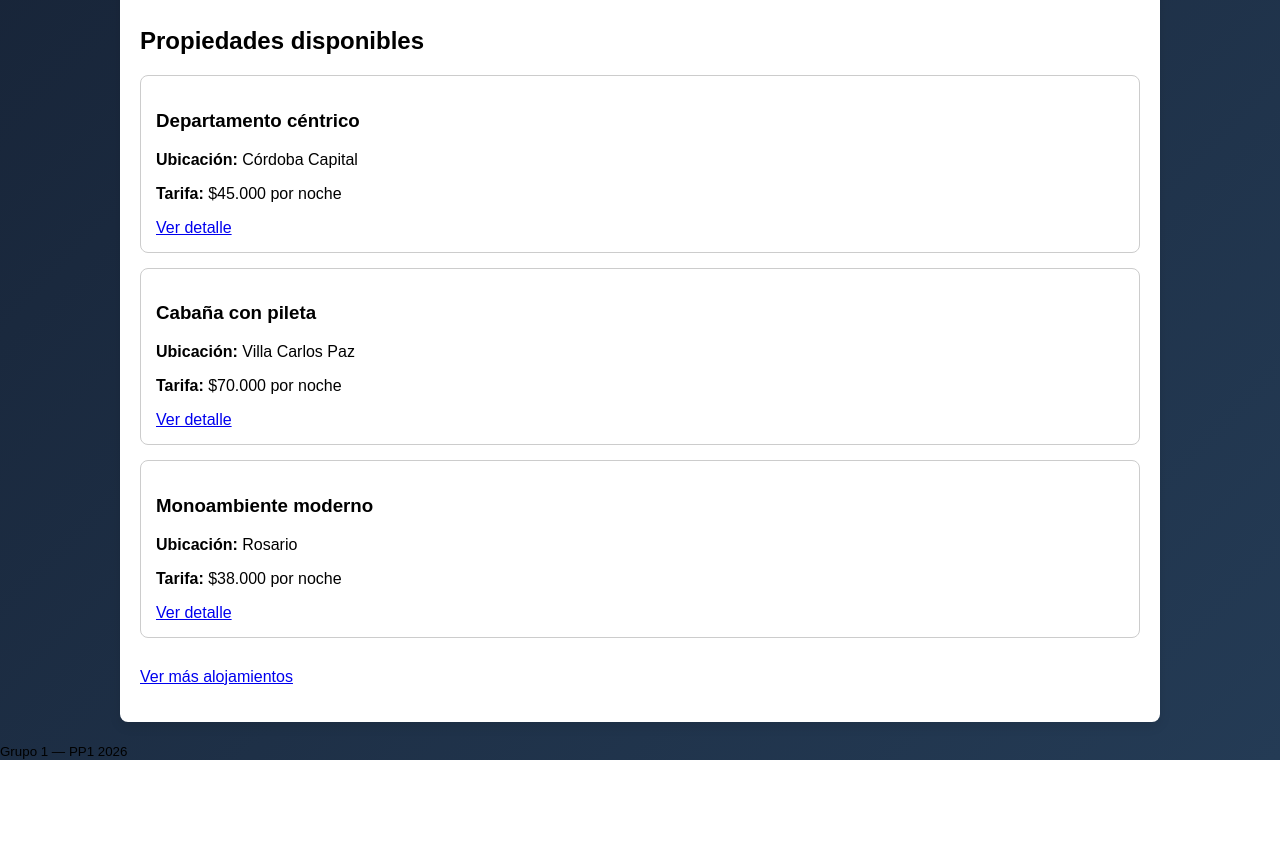
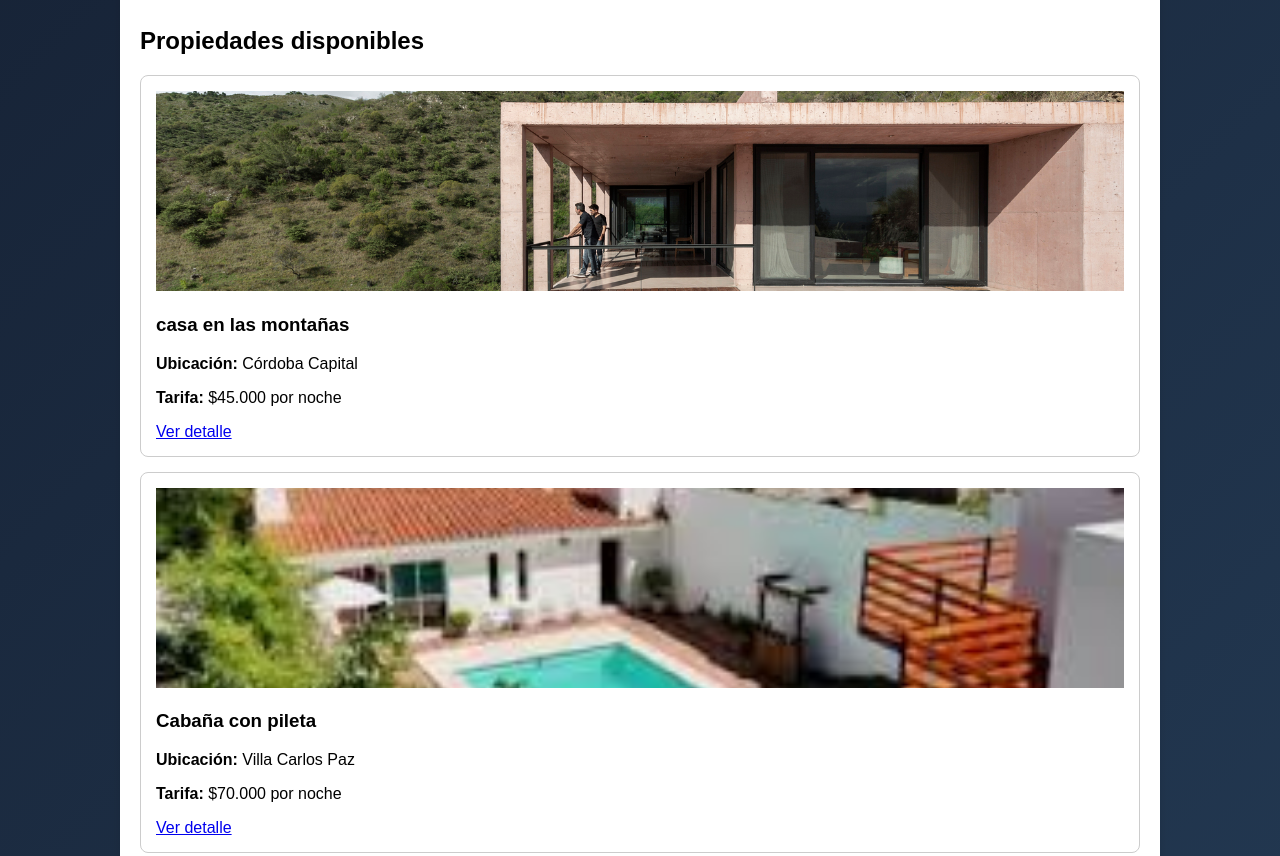
Before and after one commit to TheChaliX/PP1-2026-grupo1, a plain HTML site: page frontend/catalogo.html in a window 1280 px wide. Shown: the part 692-1548 px from the top of the page. Before the commit the page ends 1452 px from the top, so only its background shows below. Drawn offline with Linux system fonts and the light colour scheme.

Commit message:
style: agrego imagenes en el catalogo y corrijo styles.css

```diff
--- a/frontend/catalogo.html
+++ b/frontend/catalogo.html
@@ -104,8 +104,8 @@
             <h2>Propiedades disponibles</h2>
 
             <article>
-
-                <h3>Departamento céntrico</h3>
+                <img src="img-cordoba.jpg" alt="casa en las montañas">
+                <h3>casa en las montañas</h3>
 
                 <p>
                     <strong>Ubicación:</strong>
@@ -122,7 +122,7 @@
             </article>
 
             <article>
-
+                <img src="img-villacp.jpg" alt="cabaña con pileta">
                 <h3>Cabaña con pileta</h3>
 
                 <p>
@@ -140,7 +140,7 @@
             </article>
 
             <article>
-
+                <img src="img-rosario.jpg" alt="monoambiente moderno">
                 <h3>Monoambiente moderno</h3>
 
                 <p>
--- a/frontend/styles.css
+++ b/frontend/styles.css
@@ -161,6 +161,13 @@ body.catalogo header {
     background-color: #ffffff;
 }
 
+/* prolijidad en fotos */
+article img {
+    width: 100%;
+    height: 200px;
+    object-fit: cover;
+}
+
 /* ==========================
    PANTALLA INICIO
    ========================== */
```
Also changed, not shown: docs/2da-entrega/wireframes/docs/2da-entrega/01-login.png, frontend/img-cordoba.jpg (added), frontend/img-rosario.jpg (added), frontend/img-villacp.jpg (added).
